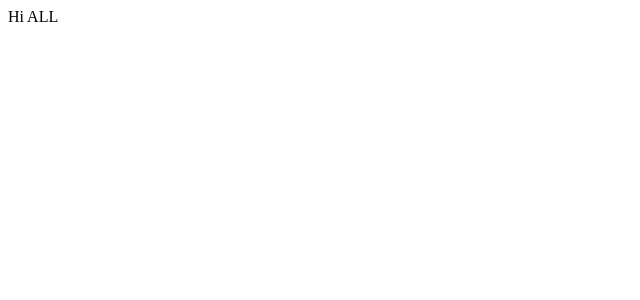
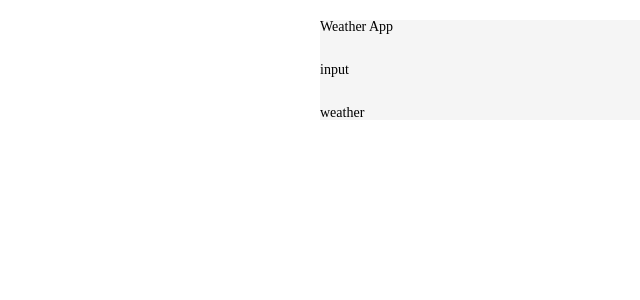
Before and after one commit to akurlovich/Trainee_iTechArt-Group, a React (Create React App) app in the folder Task_5_React_Weather_App/react-app/: page / in a window 1280 px wide. Shown: the top 300 px of the page, without its empty margins (0-640 px from the left). Built offline with nearby package versions, Linux system fonts and the light colour scheme.

Commit message:
feat: styles reset

```diff
--- a/Task_5_React_Weather_App/react-app/package.json
+++ b/Task_5_React_Weather_App/react-app/package.json
@@ -34,5 +34,8 @@
       "last 1 firefox version",
       "last 1 safari version"
     ]
+  },
+  "devDependencies": {
+    "geonames.js": "^3.0.6"
   }
 }
--- a/Task_5_React_Weather_App/react-app/src/App.js
+++ /dev/null
@@ -1,9 +0,0 @@
-
-function App() {
-  return (
-    <div>Hi ALL</div>
- );
-
-}
-
-export default App;
--- /dev/null
+++ b/Task_5_React_Weather_App/react-app/src/App.jsx
@@ -0,0 +1,22 @@
+import React from 'react';
+
+function App() {
+  return (
+    <div className="wrapper">
+      <main className="main">
+        <div className="title">
+          Weather App
+        </div>
+        <div className="search">
+          input
+        </div>
+        <div className="weather">
+          weather
+        </div>
+      </main>
+    </div>
+ );
+
+}
+
+export default App;
--- a/Task_5_React_Weather_App/react-app/src/index.js
+++ b/Task_5_React_Weather_App/react-app/src/index.jsx
@@ -1,6 +1,8 @@
 import React from 'react';
 import ReactDOM from 'react-dom';
 import App from './App';
+import './styles/reset-styles.css';
+import './styles/body.css';
 
 ReactDOM.render(
   <React.StrictMode>
--- /dev/null
+++ b/Task_5_React_Weather_App/react-app/src/styles/body.css
@@ -0,0 +1,12 @@
+.wrapper {
+  max-width: 640px;
+  width: 100%;
+  margin: 20px auto;
+  background-color: whitesmoke;
+}
+
+.main {
+  display: flex;
+  flex-direction: column;
+  gap: 29px;
+}
--- /dev/null
+++ b/Task_5_React_Weather_App/react-app/src/styles/main.css
@@ -0,0 +1,2 @@
+@import 'reset-style.css';
+@import 'body.css';
--- /dev/null
+++ b/Task_5_React_Weather_App/react-app/src/styles/reset-styles.css
@@ -0,0 +1,15 @@
+*{padding: 0;margin: 0;border: 0;}
+*,*:before,*:after{-moz-box-sizing: border-box;-webkit-box-sizing: border-box;box-sizing: border-box;}
+:focus,:active{outline: none;}
+a:focus,a:active{outline: none;}
+nav,footer,header,aside{display: block;}
+html,body{height:100%;width:100%;font-size:100%;line-height:1;font-size:14px;-ms-text-size-adjust:100%;-moz-text-size-adjust:100%;-webkit-text-size-adjust:100%;}
+input,button,textarea{font-family:inherit;}
+input::-ms-clear{display: none;}
+button{cursor: pointer;}
+button::-moz-focus-inner{padding:0;border:0;}
+a,a:visited{text-decoration: none;}
+a:hover{text-decoration: none;}
+ul li{list-style: none; list-style-type: none}
+img{vertical-align: top;}
+h1,h2,h3,h4,h5,h6{font-size:inherit;font-weight: inherit;}
```
Also changed, not shown: Task_5_React_Weather_App/react-app/src/components/search.jsx (added), 1 other file (tests, documents, lock files or other folders).
